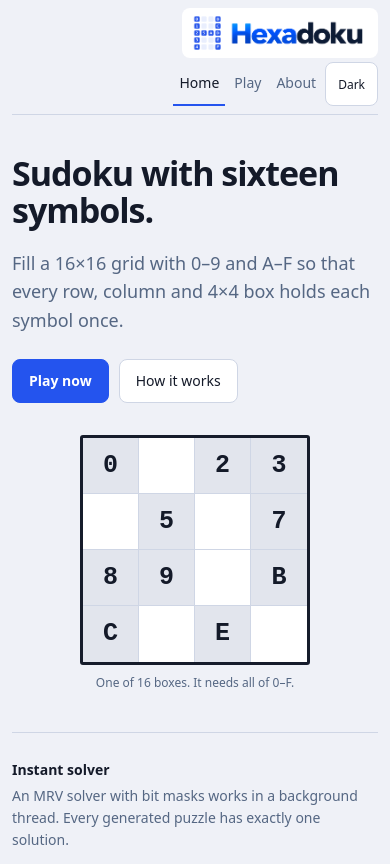
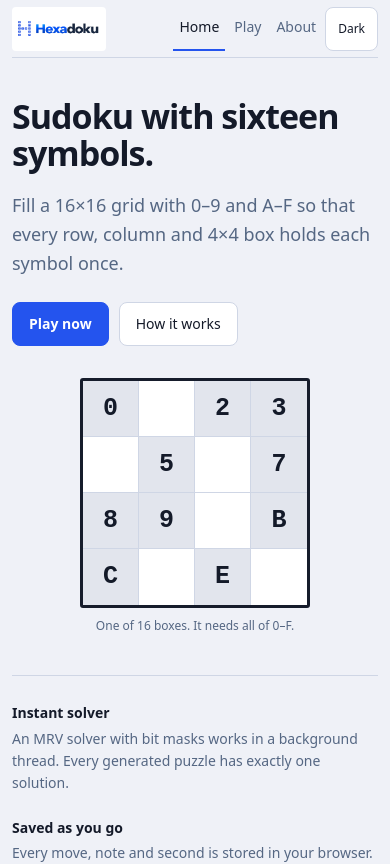
Before and after one commit to hannah784/Hexadoku, a React (Vite) app: page / in a window 390 px wide. Shown: the top 864 px of the page. Built offline with nearby package versions, Linux system fonts and the light colour scheme.

Commit message:
fix: keep compact navbar logo on the left

```diff
--- a/src/components/NavBar.tsx
+++ b/src/components/NavBar.tsx
@@ -20,9 +20,9 @@ export function NavBar({ current }: { current: Route }) {
     try { localStorage.setItem('hexadoku:theme', next); } catch { /* Theme still works without storage. */ }
   };
   return <header className={styles.nav}>
+    <a href="#/" className={styles.brand} aria-label="Hexadoku home"><img src={logo} alt="Hexadoku" width="1033" height="241" /></a>
     <nav aria-label="Main">{LINKS.map(l => <a key={l.route} href={l.href} className={styles.navLink} aria-current={current === l.route ? 'page' : undefined}>{l.label}</a>)}
       <button onClick={toggle} aria-label={`Switch to ${theme === 'dark' ? 'light' : 'dark'} theme`}>{theme === 'dark' ? 'Light' : 'Dark'}</button>
     </nav>
-    <a href="#/" className={styles.brand} aria-label="Hexadoku home"><img src={logo} alt="Hexadoku" width="1623" height="380" /></a>
   </header>;
 }
--- a/src/styles/Pages.module.css
+++ b/src/styles/Pages.module.css
@@ -1,6 +1,6 @@
-.nav { display:grid; grid-template-columns:minmax(0,1fr) auto; align-items:center; gap:12px; min-height:68px; border-bottom:1px solid var(--line); margin-bottom:24px; }
-.brand { display:flex; align-items:center; justify-self:end; max-width:100%; min-height:44px; padding:4px 8px; border-radius:8px; background:#fff; }
-.brand img { display:block; width:200px; max-width:100%; height:auto; }
+.nav { display:flex; align-items:center; justify-content:space-between; gap:12px; min-height:58px; border-bottom:1px solid var(--line); margin-bottom:24px; }
+.brand { display:flex; align-items:center; min-width:0; min-height:44px; padding:2px 4px; border-radius:4px; background:#fff; }
+.brand img { display:block; max-height:28px; width:auto; max-width:100%; height:auto; }
 .nav nav { display:flex; align-items:center; gap:14px; }
 .navLink { display:inline-flex; align-items:center; min-height:44px; padding:0 10px; color:var(--muted); text-decoration:none; border-bottom:2px solid transparent; }
 .navLink:hover { color:var(--ink); }
@@ -39,11 +39,7 @@
 .specs dt { flex:0 0 115px; font-weight:650; }
 .keys dd,.specs dd { flex:1; margin:0; color:var(--muted); }
 @media (max-width:650px) {
-  .nav { grid-template-columns:minmax(0,1fr); gap:4px; padding:8px 0; }
-  .brand { grid-row:1; }
-  .brand img { width:180px; }
-  .nav nav { grid-row:2; justify-content:flex-end; flex-wrap:wrap; gap:3px; }
-  .navLink { padding:0 6px; }
+  .nav { gap:6px; } .nav nav { gap:3px; } .navLink { padding:0 6px; } .brand img { max-height:20px; }
   .hero { flex-direction:column; align-items:start; gap:32px; padding-top:16px; }
   .sample { align-self:center; }
   .features { grid-template-columns:minmax(0,1fr); gap:24px; }
```
Also changed, not shown: src/assets/hexadoku-logo.png.
